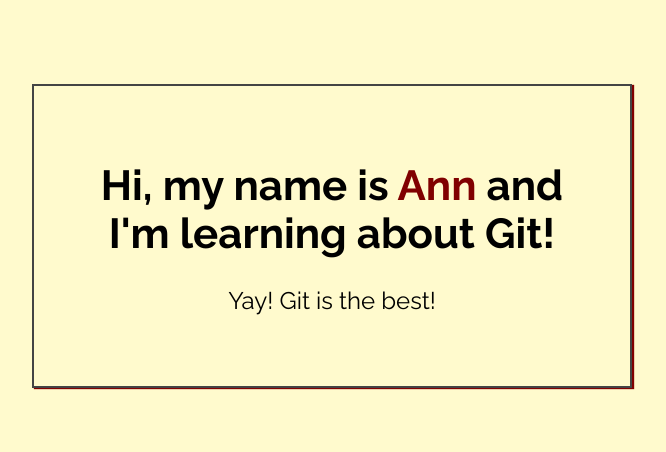
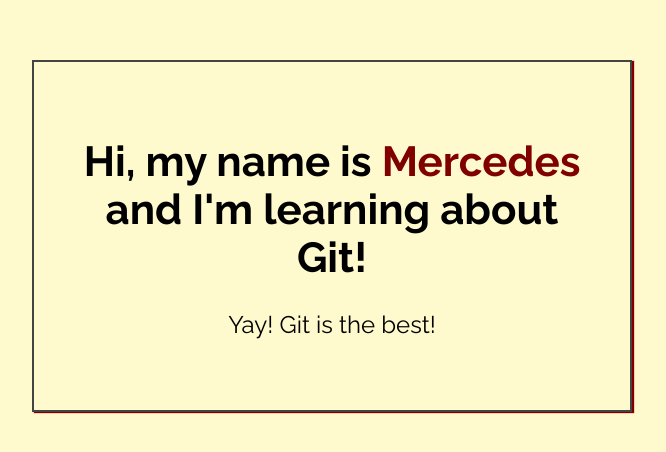
Before and after one commit to mercedes-arnwine/my-first-repo, a plain HTML site: page my-first-repo/index.html in a window 1280 px wide. Shown: the part 164-616 px from the top of the page, without its empty margins (308-974 px from the left). Drawn offline with Linux system fonts and the light colour scheme.

Commit message:
Added name to index.html

```diff
--- a/my-first-repo/index.html
+++ b/my-first-repo/index.html
@@ -14,7 +14,7 @@
 <body>
 
     <div class="greeting">
-        <h1>Hi, my name is <span class="highlight">Ann</span> and I'm learning about Git! </h1>
+        <h1>Hi, my name is <span class="highlight">Mercedes</span> and I'm learning about Git! </h1>
 
         <p>Yay! Git is the best!</p>
     </div>
```
